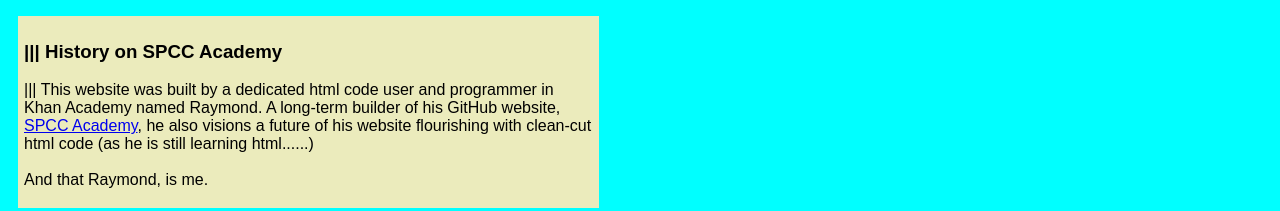
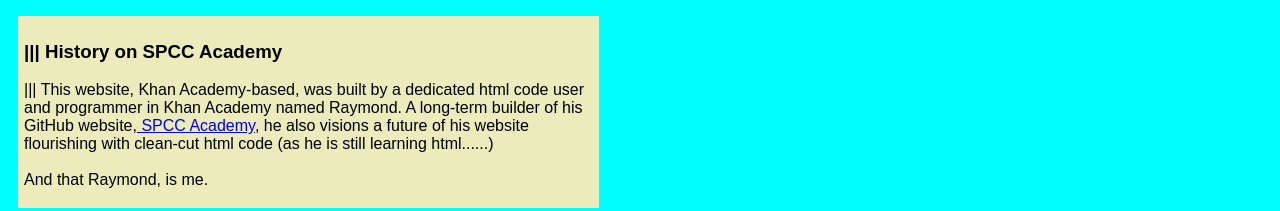
Before and after one commit to MythicRaymond/MythicRaymond.github.io, a plain HTML site: page index.html in a window 1280 px wide. Shown: the part 610-821 px from the top of the page. Drawn offline with Linux system fonts and the light colour scheme.

Commit message:
Update index.html

```diff
--- a/index.html
+++ b/index.html
@@ -61,7 +61,7 @@
             <img src="https://www.kasandbox.org/programming-images/misc/tim-berners-lee-webpage.png" width="300">
             <h3 id="Quote">Just like Brittany Burgunder once said,“Everyone holds his or her own key to success and happiness. It's just that sometimes you have to test out a lot of wrong keys first to find the one that fits.” </h3>
                 <div id="History"><h3>||| History on SPCC Academy</h3>
-                <p>||| This website was built by a dedicated html code user and programmer in Khan Academy named Raymond. A long-term builder of his GitHub website,<a href = "https://mythicraymond.github.io"> SPCC Academy</a>, he also visions a future of his website flourishing with clean-cut html code (as he is still learning html......) <br> <br>And that Raymond, is me. </p>
+                <p>||| This website, Khan Academy-based, was built by a dedicated html code user and programmer in Khan Academy named Raymond. A long-term builder of his GitHub website,<a href = "https://mythicraymond.github.io"> SPCC Academy</a>, he also visions a future of his website flourishing with clean-cut html code (as he is still learning html......) <br> <br>And that Raymond, is me. </p>
                 </div>
             <h2 id="Role_when_joining"><i>Firstly, how would you like to join SPCC Academy?</i></h2>
             <button class="Learner">Learner</button>
```
